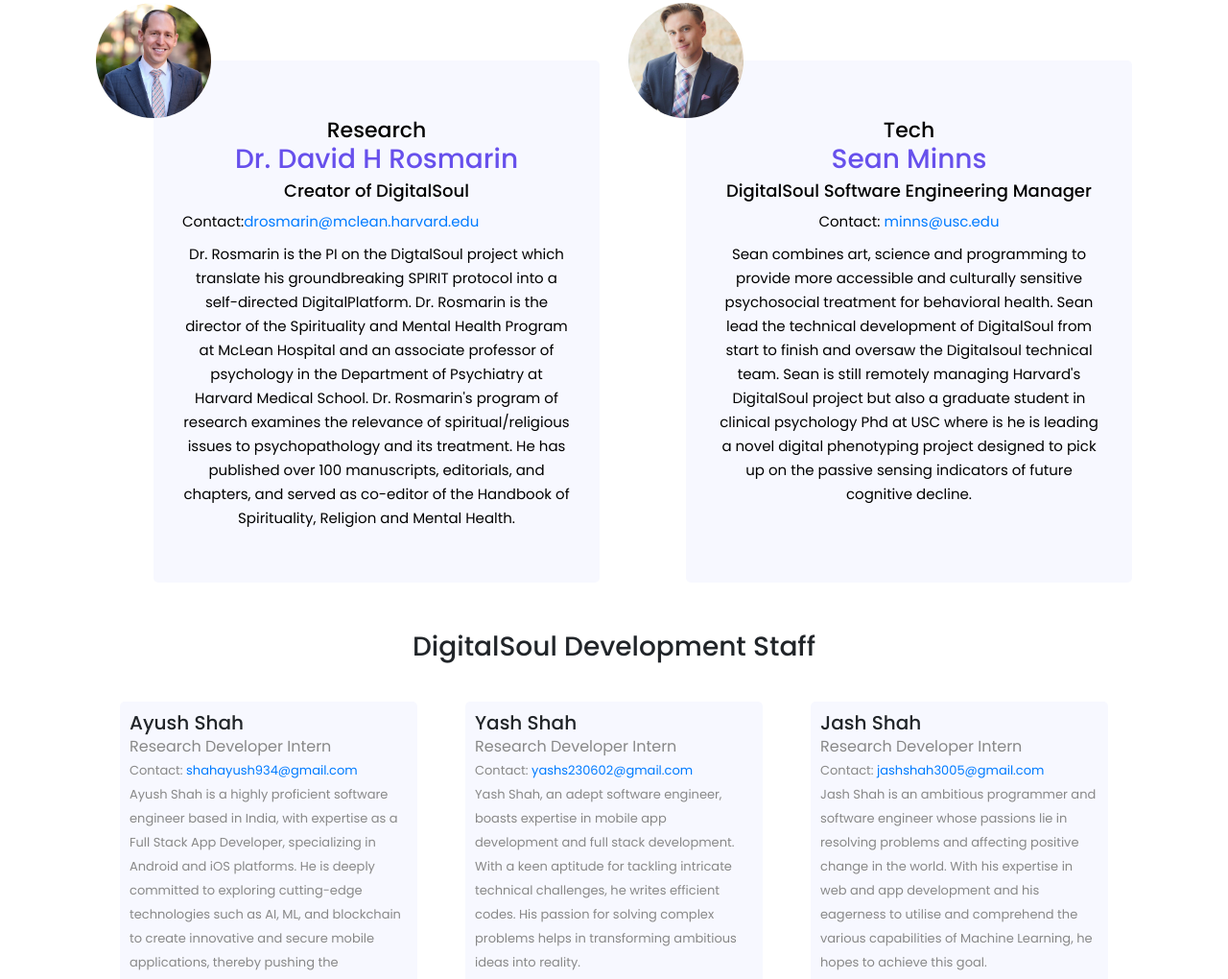
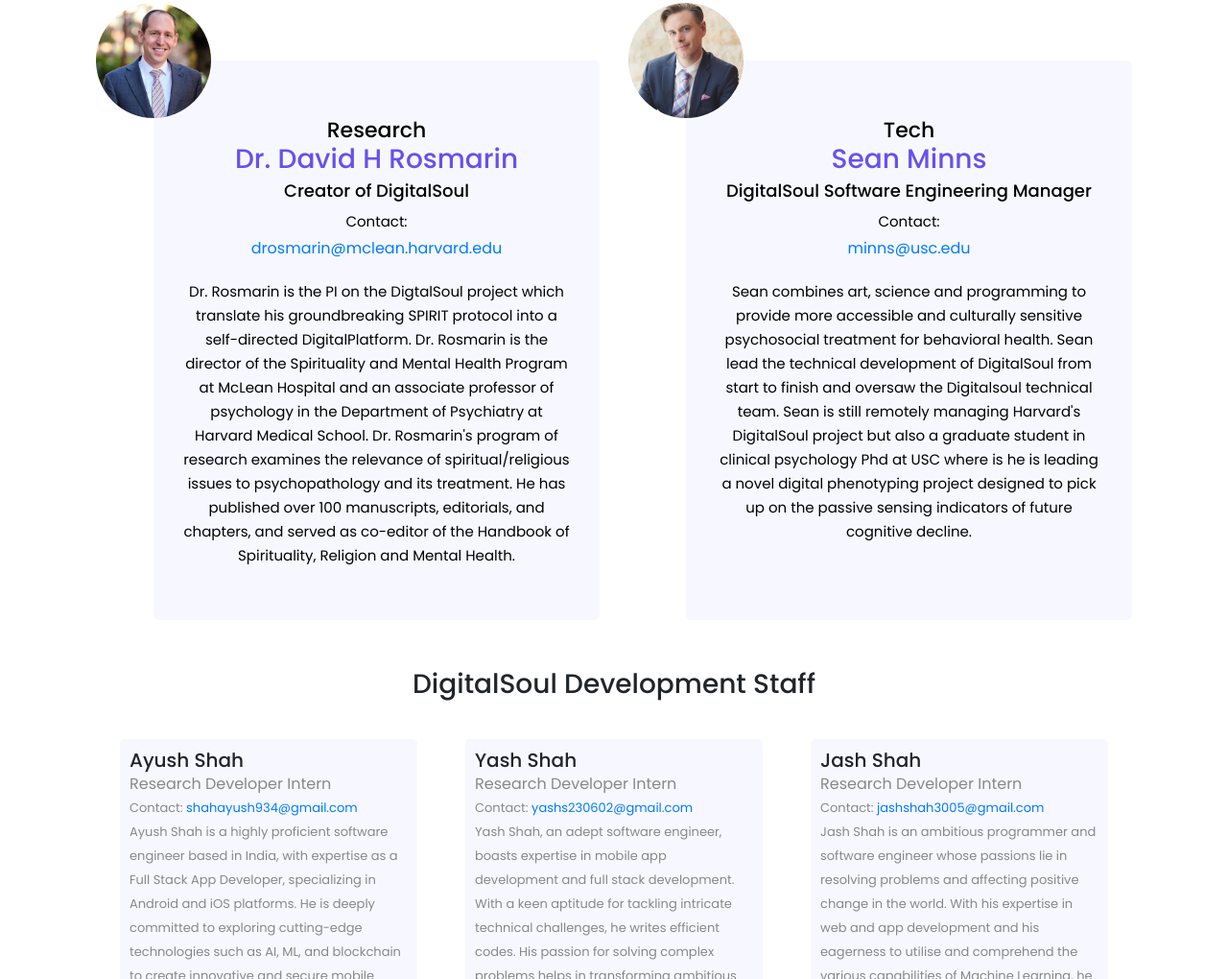
Before and after one commit to ayushshah31/digitalsoul-website, a plain HTML site: page index.html in a window 1280 px wide. Shown: the part 5015-6035 px from the top of the page at 96% size. Drawn offline with Linux system fonts and the light colour scheme.

Commit message:
Fixed contact overlap and text getting cut issue

```diff
--- a/index.html
+++ b/index.html
@@ -442,7 +442,7 @@ display: none;
                                 <h4 style="color: black;">Research</h4>
                                 <h3 style="color: #6750ec;">Dr. David H Rosmarin</h3>
                                 <h6  style="color: black;">Creator of DigitalSoul</h6>
-                                <p style="display: flex; color: black; font-style: normal; line-height:3px;">Contact:<a href="mailto:drosmarin@mclean.harvard.edu"> drosmarin@mclean.harvard.edu</a></p>
+                                <p style="text-align: center; color: black; font-style: normal; line-height:3px;">Contact:</p><a style="word-wrap: break-word;  text-align: center;" href="mailto:drosmarin@mclean.harvard.edu"> drosmarin@mclean.harvard.edu</a></p>
                                 <p  style="color: black; font-style: normal;">Dr. Rosmarin is the PI on the DigtalSoul project which translate his groundbreaking SPIRIT protocol into a self-directed DigitalPlatform. Dr. Rosmarin is the director of the Spirituality and Mental Health Program at McLean Hospital and an associate professor of psychology in the Department of Psychiatry at Harvard Medical School. Dr. Rosmarin's program of research examines the relevance of spiritual/religious issues to psychopathology and its treatment. He has published over 100 manuscripts, editorials, and chapters, and served as co-editor of the Handbook of Spirituality, Religion and Mental Health.</p>
                             </div>
                         </div>
@@ -457,11 +457,11 @@ display: none;
                                 <h4  style="color: black;">Tech</h4>
                                 <h3 style="color: #6750ec;">Sean Minns</h3>
                                 <h6  style="color: black;">DigitalSoul Software Engineering Manager</h6>
-                                <p style="color: black; font-style: normal; line-height:3px;">Contact:<a href="mailto:minns@usc.edu">
-                                        minns@usc.edu</a></p>
+                                <!-- <p style="color: black; font-style: normal; line-height:3px;">Contact:<a href="mailto:minns@usc.edu">
+                                        minns@usc.edu</a></p> -->
+                                        <p style="text-align: center; color: black; font-style: normal; line-height:3px;">Contact:</p><a style="word-wrap: break-word;  text-align: center;" href="mailto:minns@usc.edu"> minns@usc.edu</a></p>
                                 <!-- <p style="color: black; font-style: normal; line-height:3px;">Contact: minns@usc.edu </p> -->
                                 <p style="color: black; font-style: normal;">Sean combines art, science and programming to provide more accessible and culturally sensitive psychosocial treatment for behavioral health. Sean lead the technical development of DigitalSoul from start to finish and oversaw the Digitalsoul technical team. Sean is still remotely managing Harvard's DigitalSoul project but also a graduate student in clinical psychology Phd at USC where is he is leading a novel digital phenotyping project designed to pick up on the passive sensing indicators of future cognitive decline.
-
                                 </p>
                                 <div style="height: 25px;"></div>
                             </div>
```
